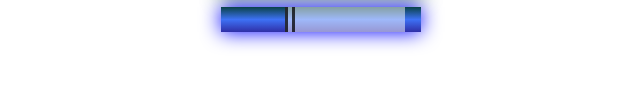
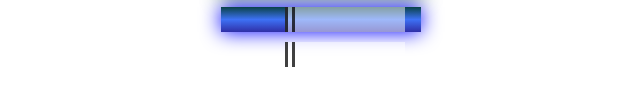
Before and after one commit to campbell-15/colored-markers, a plain HTML site: page index.html in a window 1280 px wide. Shown: the part 163-268 px from the top of the page, 319-959 px from the left. Drawn offline with Linux system fonts and the light colour scheme.

Commit message:
added black marker

```diff
--- a/index.html
+++ b/index.html
@@ -21,6 +21,10 @@
         <div class="cap"></div>
         <div class="sleeve"></div>
       </div>
+      <div class="marker black">
+        <div class="cap"></div>
+        <div class="sleeve"></div>
+      </div>
     </div>
   </body>
 </html>
```
